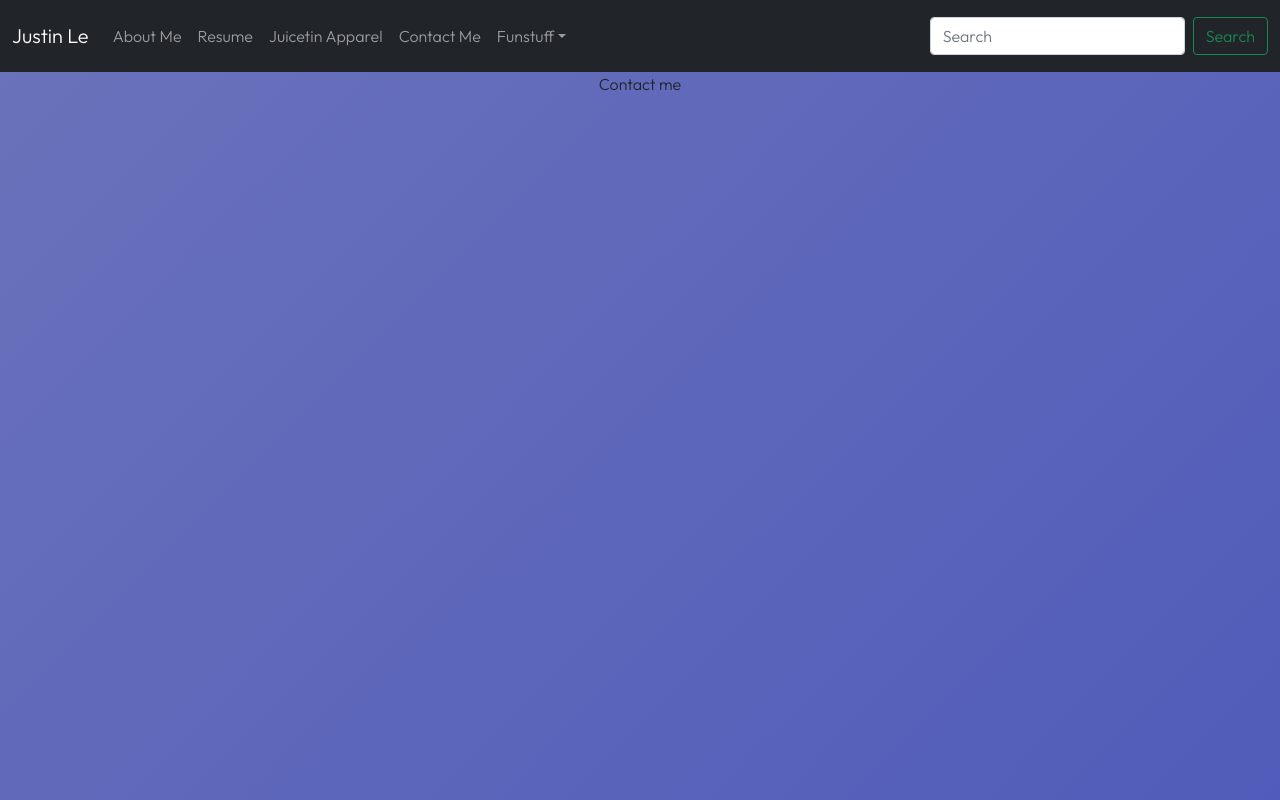
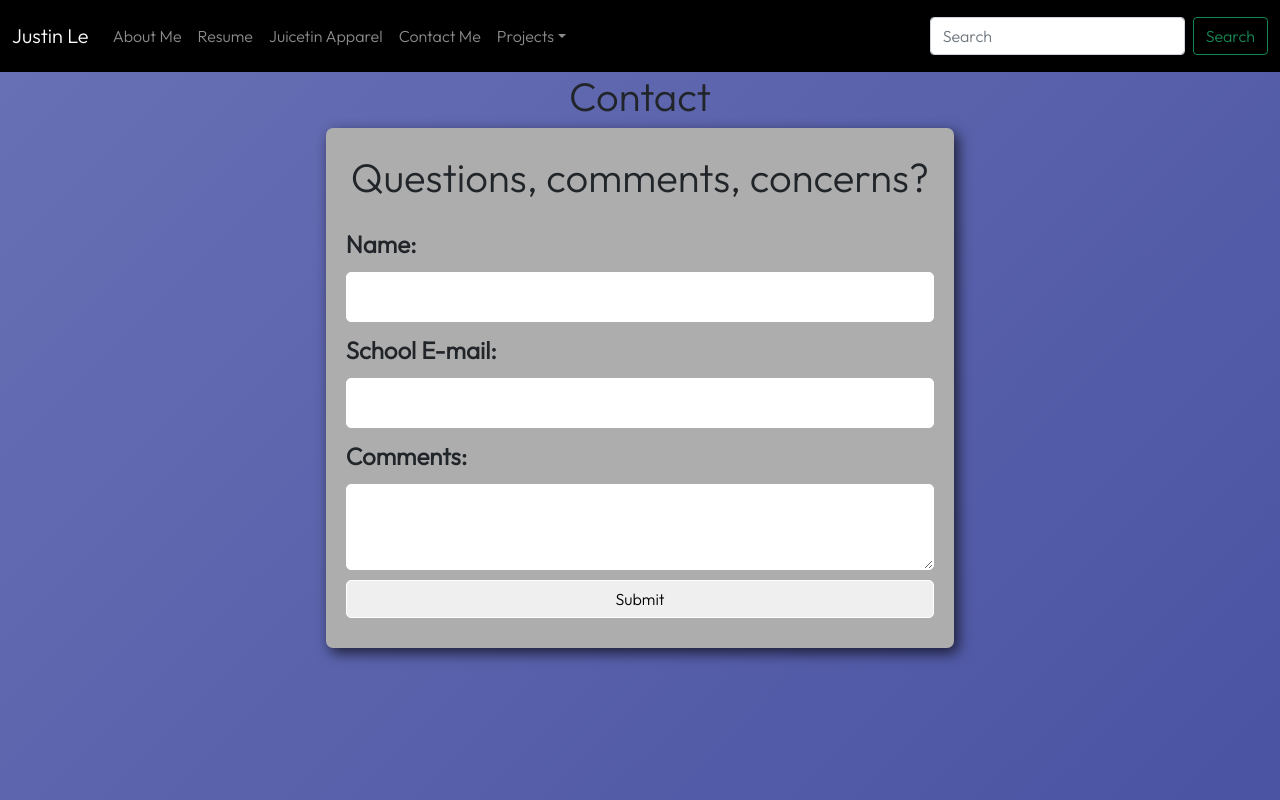
Before and after one commit to JuicetinRe/JustinResumeWebsite, a React (Create React App) app: page /contact in a window 1280 px wide. Built offline with nearby package versions, Linux system fonts and the light colour scheme.

Commit message:
Adding contact page

```diff
--- a/package.json
+++ b/package.json
@@ -7,11 +7,13 @@
     "@testing-library/react": "^12.1.4",
     "@testing-library/user-event": "^13.5.0",
     "bootstrap": "^5.1.3",
+    "cdbreact": "^1.5.1",
     "react": "^18.0.0",
     "react-bootstrap": "^2.2.3",
     "react-dom": "^18.0.0",
     "react-router-dom": "^6.3.0",
     "react-scripts": "^5.0.1",
+    "styled-components": "^5.3.5",
     "web-vitals": "^2.1.4"
   },
   "scripts": {
--- a/src/App.css
+++ b/src/App.css
@@ -5,7 +5,7 @@
   text-align: center;
   font-family: 'Outfit', sans-serif;
   background: #000;
-  background: linear-gradient(-45deg, #404db9, #737abb, #6d6f96);
+  background: linear-gradient(-45deg, #364096, #737abb, #6d6f96);
 	background-size: 400% 400%;
 	animation: gradient 15s ease infinite;
 	height: 100vh;
@@ -27,7 +27,7 @@
   color: #61dafb;
 }
 
-p {
+.container{
   animation-duration: 2s;
   animation-name: slidein;
 }
@@ -44,6 +44,8 @@ p {
   }
 }
 
+#footerBox {
+}
 
 /* Form styling */
 .morseFormContainer {
@@ -60,3 +62,48 @@ p {
 .formItem {
   margin: 5px 5px;
 }
+
+/* Form Styling */
+.form {
+  padding: 20px;
+  max-width: 800px;
+  background-color: rgb(173, 173, 173);
+  box-shadow: 4px 5px 14px 0px rgba(0,0,0,0.69);
+  border-radius: 7px;
+}
+.formGrid {
+  display: flex;
+  align-items: center;
+  justify-content: center;
+}
+
+.form h1 {
+  padding:5px;
+  margin-bottom: 20px;
+  align-items: center;
+}
+
+.form label {
+  text-align: left;
+  display:block;
+  font-size: x-large;
+  font-weight: bolder;
+}
+
+.form input, .form textarea {
+  width: 100%;
+  padding: 6px 10px;
+  margin: 10px 0;
+  border: 1px solid white;
+  box-sizing: border-box;
+  display:block;
+  border-radius: 5px;
+}
+
+.form button {
+  border:0;
+  font-size: larger;
+  padding: 8px;
+  border-radius: 5px;
+  cursor:pointer;
+}
--- a/src/Contact.js
+++ b/src/Contact.js
@@ -1,12 +1,95 @@
-import React from "react";
+import React, {  useState } from "react";
+
+class Contact extends React.Component {
+    constructor(props) {
+        const current = new Date();
+        super(props);
+        this.state = {
+            name: '',
+            email: '',
+            date: `${current.getDate()}/${current.getMonth()+1}/${current.getFullYear()}`,
+            comment: ''
+        };
+
+      this.handleInputChange = this.handleInputChange.bind(this);
+      this.handleSubmit = this.handleSubmit.bind(this);
+    }
+
+    handleInputChange(event) {
+        const target = event.target;
+        const value =  target.value;
+        const name = target.name;
+
+        this.setState({
+          [name]: value
+        });
+      }
+
+    handleSubmit (event) {
+        const templateId = 'template_ussdsrj';
+        this.sendFeedback(templateId, {message:this.state.comment, from_name: this.state.name, reply_to: this.state.email});
+        document.getElementByID("myForm").reset();
+    }
+
+      sendFeedback (templateId, variables) {
+        window.emailjs.send(
+          'service_dhcb53o', templateId,
+          variables
+          ).then(res => {
+            alert('Email successfully sent!')
+          })
+          // Handle errors here however you like, or use a React error boundary
+          .catch(err => console.error('Oh well, you failed. Here some thoughts on the error that occured:', err))
+      }
+
+    render() {
+      return (
+        <div>
+            <h1 className = "tabHeader">Contact</h1>
+            <div className="formGrid">
+                <div className="form">
+                    <h1> Questions, comments, concerns?</h1>
+                    <form id = "myForm" onSubmit = {this.handleSubmit}>
+                        <label>
+                            Name:
+                            <input
+                            name = "name"
+                            type = "text"
+                            value={this.state.name}
+                            onChange={this.handleInputChange}
+                            required
+                        />
+                        </label>
+
+                        <label>
+                            School E-mail:
+                            <input
+                            name = "email"
+                            type = "text"
+                            value={this.state.email}
+                            onChange={this.handleInputChange}
+                            required
+                            />
+                        </label>
 
 
-const Contact = () => {
-    return (
-        <div>
-            <p>Contact me</p>
+                        <label>
+                            Comments:
+                            <textarea
+                            name = "comment"
+                            value={this.state.comment}
+                            onChange={this.handleInputChange}
+                            required
+                            />
+                        </label>
+
+                        <input type="button" value="Submit" onClick={this.handleSubmit}/>
+                    </form>
+                </div>
+            </div>
         </div>
-     );
-}
+      );
+    }
+  }
 
 export default Contact;
--- a/src/Footer.js
+++ b/src/Footer.js
@@ -1,8 +1,72 @@
 import React from "react";
+import {
+    Box,
+    Container,
+    Row,
+    Column,
+    FooterLink,
+    Heading,
+  } from "./FooterStyles";
+
 
 const Footer = () => {
     return (
-        <h1>this is the footer</h1>
+        <Box id = "footerBox">
+      <h1 style={{ color: "White",
+                   textAlign: "center",
+                   marginTop: "-50px",
+                   marginBottom:"30px" }}>
+        Justin Le Portfolio
+      </h1>
+      <Container>
+        <Row>
+          <Column>
+            <Heading>Quick Links</Heading>
+            <FooterLink href="/about">About Me</FooterLink>
+            <FooterLink href="/resume">Resume</FooterLink>
+            <FooterLink href="/contact">Contact Me</FooterLink>
+          </Column>
+          <Column>
+            <Heading>Contact Us</Heading>
+            <FooterLink href="#">Uttar Pradesh</FooterLink>
+            <FooterLink href="#">Ahemdabad</FooterLink>
+            <FooterLink href="#">Indore</FooterLink>
+            <FooterLink href="#">Mumbai</FooterLink>
+          </Column>
+          <Column>
+            <Heading>Social Media</Heading>
+            <FooterLink href="#">
+              <i className="fab fa-facebook-f">
+                <span style={{ marginLeft: "10px" }}>
+                  Facebook
+                </span>
+              </i>
+            </FooterLink>
+            <FooterLink href="#">
+              <i className="fab fa-instagram">
+                <span style={{ marginLeft: "10px" }}>
+                  Instagram
+                </span>
+              </i>
+            </FooterLink>
+            <FooterLink href="#">
+              <i className="fab fa-twitter">
+                <span style={{ marginLeft: "10px" }}>
+                  Twitter
+                </span>
+              </i>
+            </FooterLink>
+            <FooterLink href="#">
+              <i className="fab fa-youtube">
+                <span style={{ marginLeft: "10px" }}>
+                  Youtube
+                </span>
+              </i>
+            </FooterLink>
+          </Column>
+        </Row>
+      </Container>
+    </Box>
      );
 }
 
--- /dev/null
+++ b/src/FooterStyles.js
@@ -0,0 +1,61 @@
+import styled from 'styled-components';
+
+export const Box = styled.div`
+padding: 80px 60px;
+background: black;
+position: absolute;
+bottom: 0;
+width: 100%;
+
+
+@media (max-width: 1000px) {
+	padding: 70px 30px;
+}
+`;
+
+export const Container = styled.div`
+	display: flex;
+    bbg: #323638;
+	flex-direction: column;
+	justify-content: center;
+	max-width: 1000px;
+	margin: 0 auto;
+`
+
+export const Column = styled.div`
+display: flex;
+flex-direction: column;
+text-align: left;
+margin-left: 60px;
+`;
+
+export const Row = styled.div`
+display: grid;
+grid-template-columns: repeat(auto-fill,
+						minmax(185px, 1fr));
+grid-gap: px;
+
+@media (max-width: 1000px) {
+	grid-template-columns: repeat(auto-fill,
+						minmax(200px, 1fr));
+}
+`;
+
+export const FooterLink = styled.a`
+color: #fff;
+margin-bottom: 20px;
+font-size: 18px;
+text-decoration: none;
+
+&:hover {
+	color: blue;
+	transition: 200ms ease-in;
+}
+`;
+
+export const Heading = styled.p`
+font-size: 24px;
+color: #fff;
+margin-bottom: 20px;
+font-weight: bold;
+`;
--- a/src/Navbar.js
+++ b/src/Navbar.js
@@ -3,7 +3,7 @@ import React from 'react';
 
 const Navbars = () => {
     return (
-    <Navbar className = "py-3 py-lg-3" bg="dark" variant = "dark" expand="lg">
+    <Navbar className = "py-3 py-lg-3" bg="black" variant = "dark" expand="lg">
     <Container fluid>
       <Navbar.Brand href="/">Justin Le</Navbar.Brand>
       <Navbar.Toggle aria-controls="navbarScroll" />
@@ -17,7 +17,7 @@ const Navbars = () => {
           <Nav.Link href="/resume">Resume</Nav.Link>
           <Nav.Link href="https://www.juicetinapparel.com/">Juicetin Apparel</Nav.Link>
           <Nav.Link href="/contact">Contact Me</Nav.Link>
-          <NavDropdown title="Funstuff" id="navbarScrollingDropdown">
+          <NavDropdown title="Projects" id="navbarScrollingDropdown">
             <NavDropdown.Item href="/MorseCalculator">Morse Calculator</NavDropdown.Item>
             <NavDropdown.Item href="#action3">Maplestory calc</NavDropdown.Item>
             <NavDropdown.Divider />
```
Also changed, not shown: 1 other file (tests, documents, lock files or other folders).
